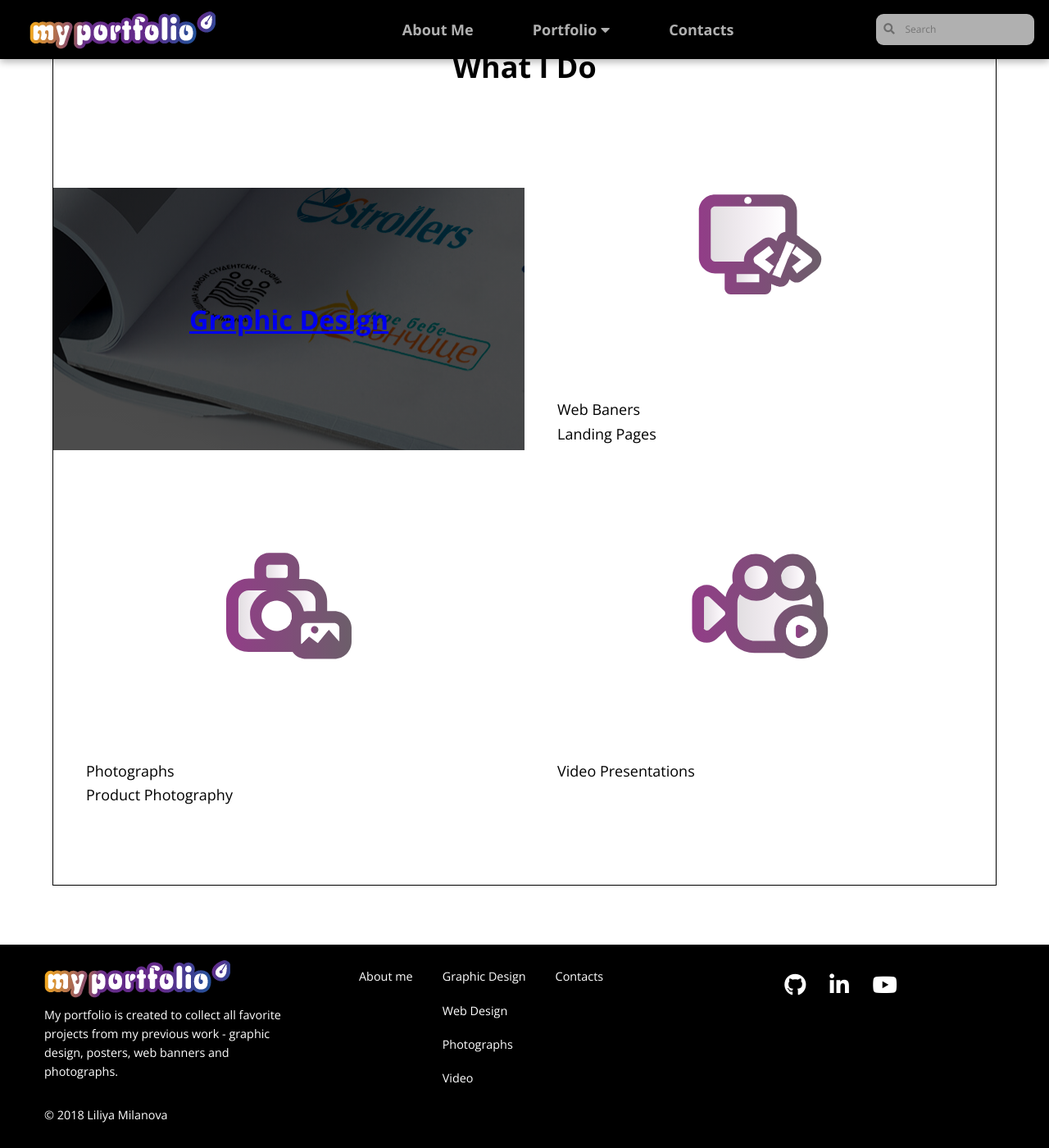
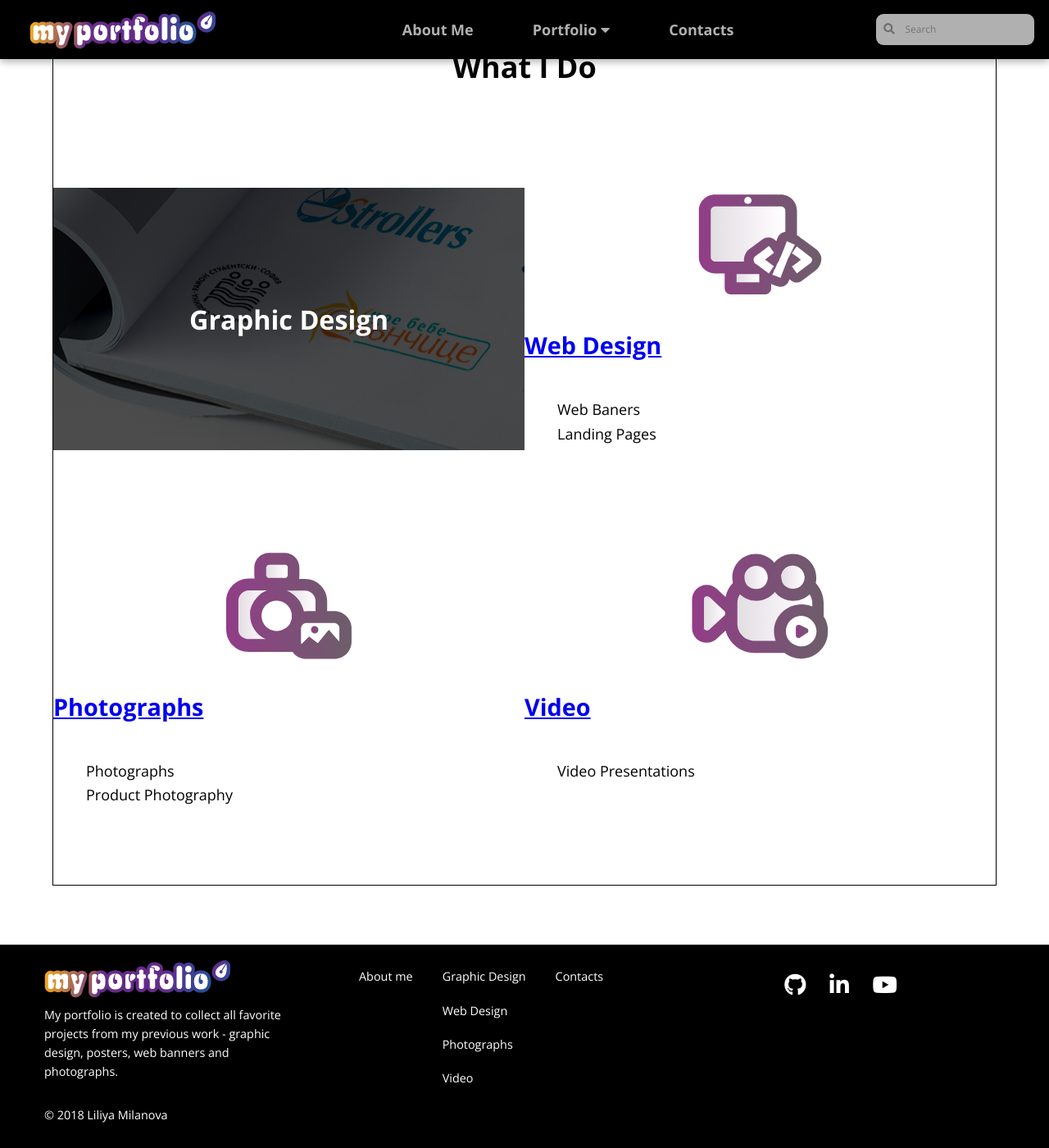
Before and after one commit to LiliyaMilanova/myportfolio, a Jekyll site: the page built from index.html, in a window 1280 px wide and 1400 px high, scrolled down 1114 px. Shown: the whole window at 82% size. Built offline with Jekyll 4.4.1, drawn with Linux system fonts in a browser that asks for light colours; nearby versions of some CDN libraries.

Commit message:
Update styles.css

```diff
--- a/css/styles.css
+++ b/css/styles.css
@@ -127,7 +127,7 @@ text-align: center;
    text-align: center;
 }
 
-.what h4 a {
+.what h3 a {
     text-decoration: none;
     color: rgb(255, 255, 255);
 }
```
